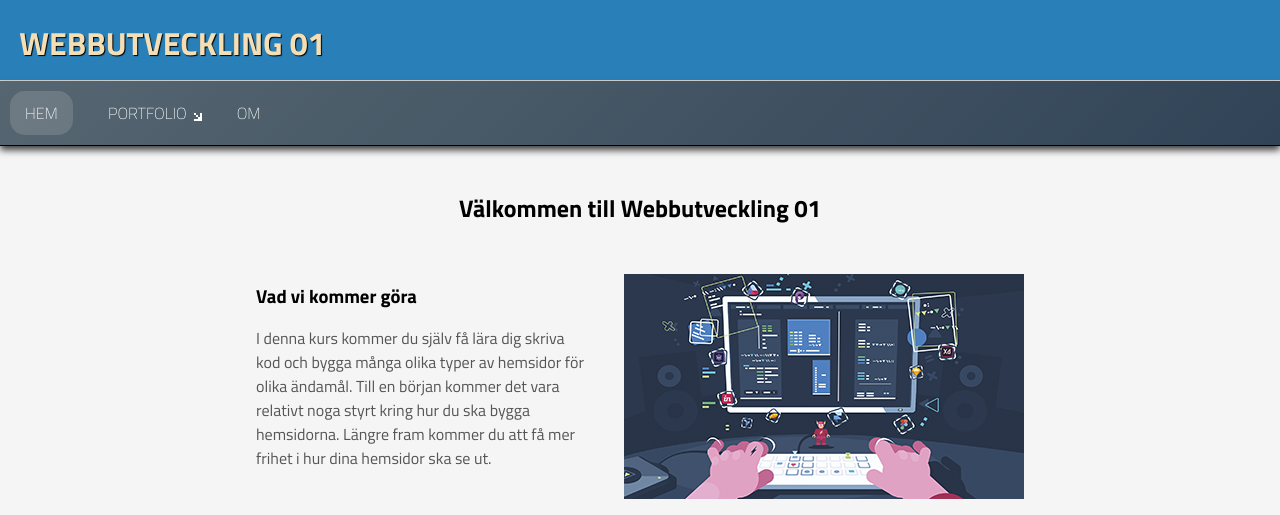
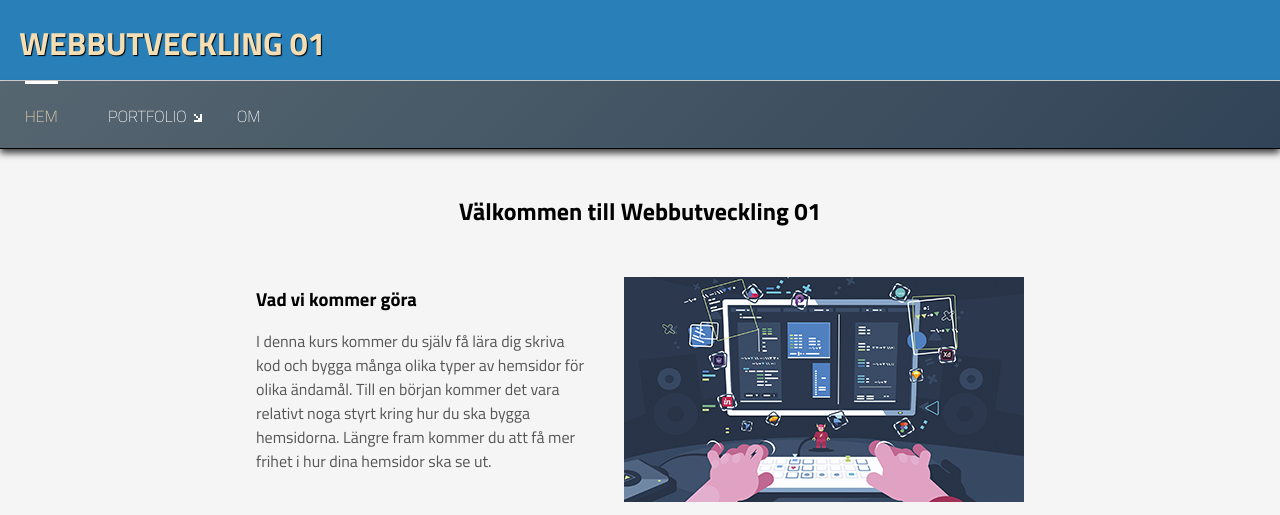
Before and after one commit to wrangman/Webb01, a plain HTML site: page index.html in a window 1280 px wide. In both pictures the pointer is over the link "HEM". Shown: the top 515 px of the page. Drawn offline with Linux system fonts and the light colour scheme.

Commit message:
new menu anim

```diff
--- a/styles/menu.css
+++ b/styles/menu.css
@@ -1,3 +1,6 @@
+/*******************************
+CSS nav bar
+********************************/
 
 nav {
     transition: all 250ms ease;
@@ -42,10 +45,29 @@ ul li a {
     /* white-space: nowrap; */
 }
 
-li a:hover:not(.normal-link):not(.footer-link) {
-    background-color: var(--bg-clr-accent);
-    border-radius: 0.938rem;
-    color: var(--fg-clr-normal);
+ li a:hover:not(.normal-link):not(.footer-link) {
+    /* background-color: var(--bg-clr-accent); */
+    color: var(--fg-clr-wheat);
+}
+
+
+li a:not(li ul li a):not(.normal-link):not(.footer-link)::before {
+    content: '';
+    position: relative;
+    top: -20px;
+    display: block;
+    width: 0%;
+    height: 3px;
+    background: var(--fg-clr-normal);
+    transition: all 250ms ease-in-out;
+}
+
+li a:hover:not(li ul li a):not(.normal-link):not(.footer-link)::before {
+    content: '';
+    display: block;
+    width: 100%;
+    height: 3px;
+    background: var(--fg-clr-normal);
 }
 
 ul li ul {
@@ -59,10 +81,6 @@ ul li ul {
 li ul li a {
     padding: 10px;
     color: var(--fg-clr-normal);
-}
-
-ul li a:hover {
-    background-color: var(--bg-clr-accent);
 }
 
 ul li ul li {
@@ -83,7 +101,6 @@ li:hover > ul,
 li:focus > ul,
 li:active > ul {
     display: block;
-    border-radius: 0.938rem;
     z-index: 2;
     background-image: var(--bg-clr-menu-hover);
     box-shadow: 5px 5px 7px rgb(57, 57, 57);
@@ -102,13 +119,13 @@ li:active > ul {
     background-repeat: no-repeat;
     color: var(--fg-clr-normal);
 }
-
+/*
 .dropdown a:hover {
     background-color: var(--bg-clr-accent);
-    border-radius: 0.938rem;
     color: var(--fg-clr-normal);
 }
 
+*/
 .dropdown ul li a:hover {
     background-color: var(--bg-clr-accent);
     color: var(--fg-clr-normal);
@@ -120,7 +137,7 @@ span {
 
 
 /*******************************
-CSS navbar
+CSS mobile bar
 ********************************/
 
 
@@ -225,11 +242,11 @@ CSS navbar
     .dropdown.active > a:hover  {
         background-position: 95% 50%;
     }
-
+/*
     .dropdown a:hover {
         background-color: var(--bg-clr-accent);
         color: var(--fg-clr-normal);
-    }
+    } */
 
     #row2 img {
         width: 100%;
--- a/styles/styles.css
+++ b/styles/styles.css
@@ -110,10 +110,6 @@
     font-weight: 700;
     margin: 1rem;
     text-transform: uppercase;
-}
-
-:focus:not(.skip-link):not(.normal-link):not(.calc-button):not(.footer-link):not(button) {
-    border-radius: 0.938rem;
 }
 
 .normal-link {
```
